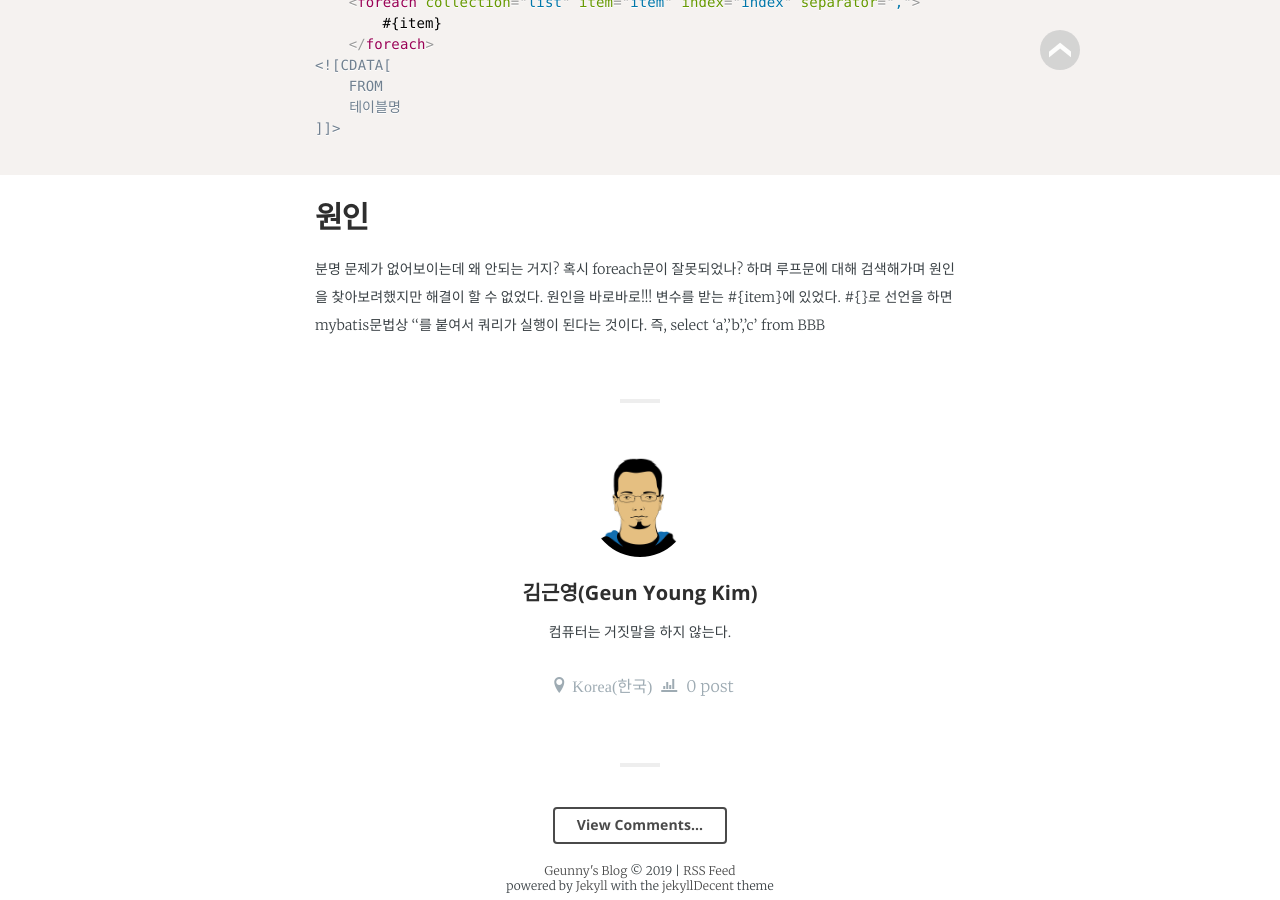
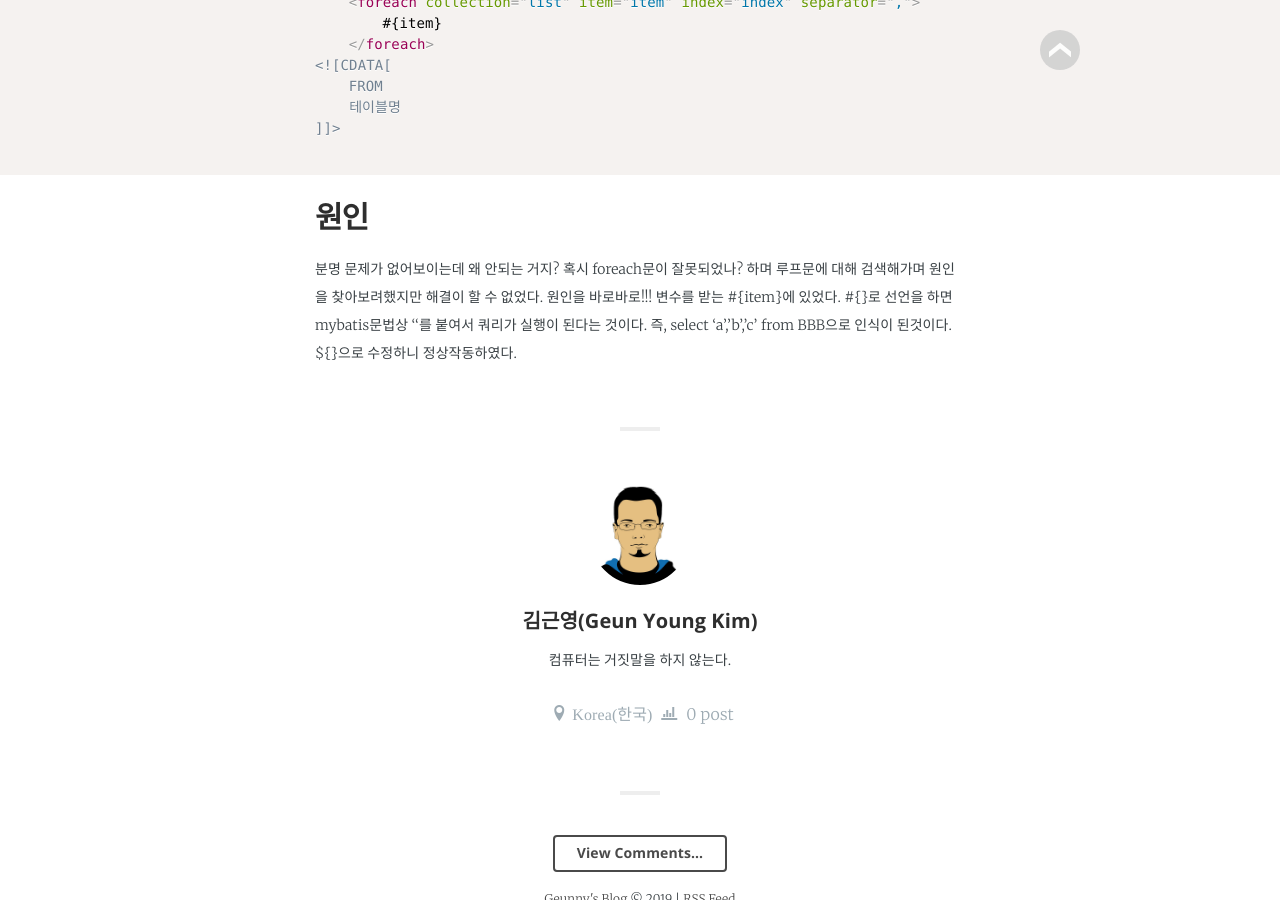
Before and after one commit to jwillmer/jekyllDecent, a Jekyll site: the page built from _posts/2019-02-27-mybatis2.md, in a window 1280 px wide and 900 px high, scrolled down 899 px. Built offline with Jekyll 4.4.1, drawn with Linux system fonts in a browser that asks for light colours; some web fonts are replaced.

Commit message:
Update 2019-02-27-mybatis2.md

```diff
--- a/_posts/2019-02-27-mybatis2.md
+++ b/_posts/2019-02-27-mybatis2.md
@@ -43,4 +43,5 @@ select a,b,c,d from BBB라는 쿼리를 날려야한다.
 분명 문제가 없어보이는데 왜 안되는 거지? 혹시 foreach문이 잘못되었나? 하며 루프문에 대해 검색해가며 원인을 찾아보려했지만 해결이 할 수 없었다.
 원인을 바로바로!!!
 변수를 받는 #{item}에 있었다. #{}로 선언을 하면 mybatis문법상 ''를 붙여서 쿼리가 실행이 된다는 것이다.
-즉, select 'a','b','c' from BBB
+즉, select 'a','b','c' from BBB으로 인식이 된것이다.
+${}으로 수정하니 정상작동하였다.
```
